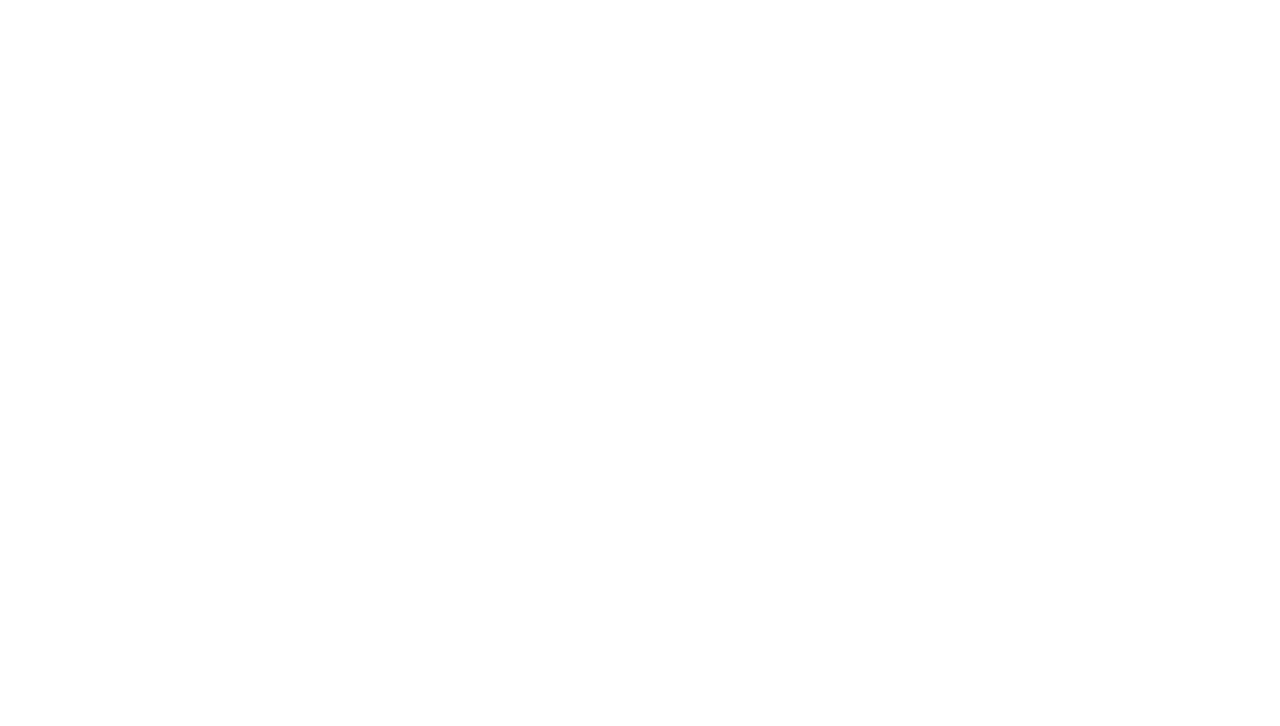
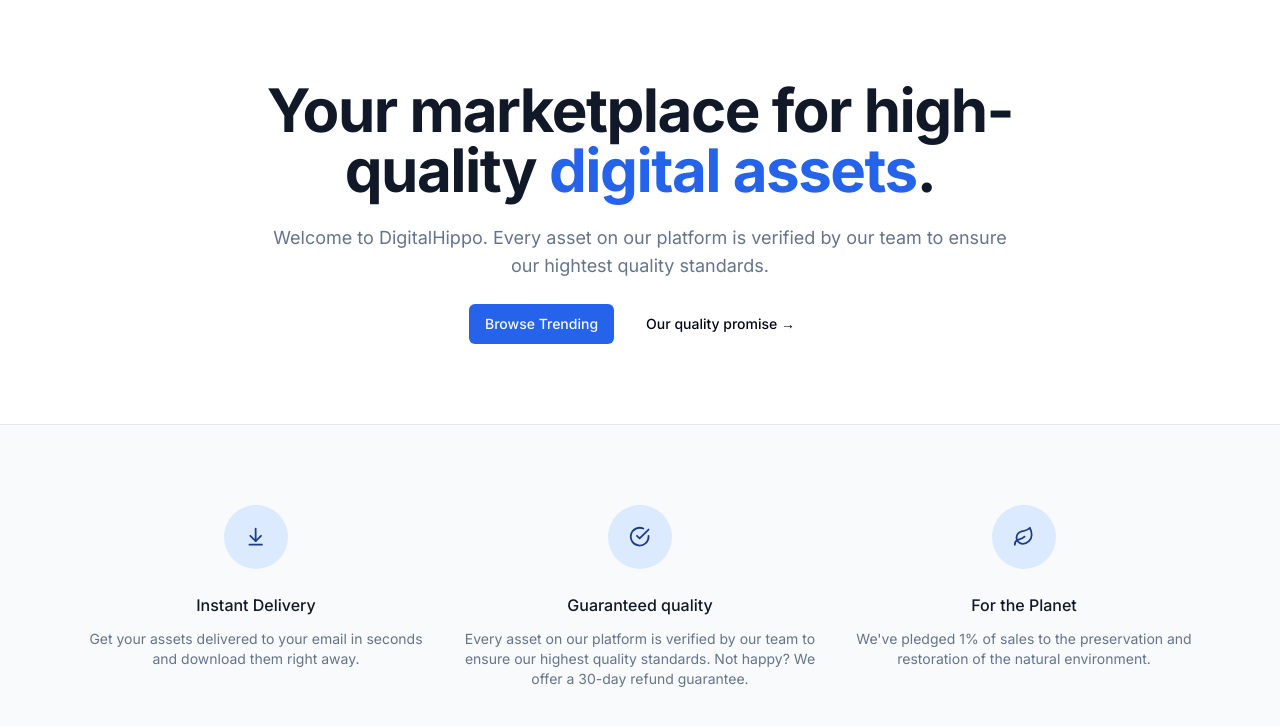
Before and after one commit to DJbeats182/DigitalHippo, a Next.js app: page / in a window 1280 px wide. Shown: the top 726 px of the page. Built offline with nearby package versions, Linux system fonts and the light colour scheme.

Commit message:
checkpoint

```diff
--- a/package.json
+++ b/package.json
@@ -9,6 +9,7 @@
     "lint": "next lint"
   },
   "dependencies": {
+    "@radix-ui/react-slot": "^1.0.2",
     "class-variance-authority": "^0.7.0",
     "clsx": "^2.0.0",
     "lucide-react": "^0.294.0",
--- a/src/app/globals.css
+++ b/src/app/globals.css
@@ -6,65 +6,49 @@
   :root {
     --background: 0 0% 100%;
     --foreground: 222.2 84% 4.9%;
-
     --card: 0 0% 100%;
     --card-foreground: 222.2 84% 4.9%;
-
     --popover: 0 0% 100%;
     --popover-foreground: 222.2 84% 4.9%;
-
-    --primary: 222.2 47.4% 11.2%;
+    --primary: 221.2 83.2% 53.3%;
     --primary-foreground: 210 40% 98%;
-
     --secondary: 210 40% 96.1%;
     --secondary-foreground: 222.2 47.4% 11.2%;
-
     --muted: 210 40% 96.1%;
     --muted-foreground: 215.4 16.3% 46.9%;
-
     --accent: 210 40% 96.1%;
     --accent-foreground: 222.2 47.4% 11.2%;
-
     --destructive: 0 84.2% 60.2%;
     --destructive-foreground: 210 40% 98%;
-
     --border: 214.3 31.8% 91.4%;
     --input: 214.3 31.8% 91.4%;
-    --ring: 222.2 84% 4.9%;
-
+    --ring: 221.2 83.2% 53.3%;
     --radius: 0.5rem;
   }
 
   .dark {
     --background: 222.2 84% 4.9%;
     --foreground: 210 40% 98%;
-
     --card: 222.2 84% 4.9%;
     --card-foreground: 210 40% 98%;
-
     --popover: 222.2 84% 4.9%;
     --popover-foreground: 210 40% 98%;
-
-    --primary: 210 40% 98%;
+    --primary: 217.2 91.2% 59.8%;
     --primary-foreground: 222.2 47.4% 11.2%;
-
     --secondary: 217.2 32.6% 17.5%;
     --secondary-foreground: 210 40% 98%;
-
     --muted: 217.2 32.6% 17.5%;
     --muted-foreground: 215 20.2% 65.1%;
-
     --accent: 217.2 32.6% 17.5%;
     --accent-foreground: 210 40% 98%;
-
     --destructive: 0 62.8% 30.6%;
     --destructive-foreground: 210 40% 98%;
-
     --border: 217.2 32.6% 17.5%;
     --input: 217.2 32.6% 17.5%;
-    --ring: 212.7 26.8% 83.9%;
+    --ring: 224.3 76.3% 48%;
   }
 }
+
 
 @layer base {
   * {
--- a/src/app/layout.tsx
+++ b/src/app/layout.tsx
@@ -30,4 +30,4 @@
   );
 }
 
-//17:19 https://www.youtube.com/watch?v=06g6YJ6JCJU
+//47:25 https://www.youtube.com/watch?v=06g6YJ6JCJU
--- a/src/app/page.tsx
+++ b/src/app/page.tsx
@@ -1,11 +1,79 @@
 import MaxWidthWrapper from "@/components/MaxWidthWrapper";
+import { Button, buttonVariants } from "@/components/ui/button";
+import { ArrowDownToLine, CheckCircle, Leaf } from "lucide-react";
+import Link from "next/link";
+
+const perks = [
+  {
+    name: "Instant Delivery",
+    Icon: ArrowDownToLine,
+    description:
+      "Get your assets delivered to your email in seconds and download them right away.",
+  },
+  {
+    name: "Guaranteed quality",
+    Icon: CheckCircle,
+    description:
+      "Every asset on our platform is verified by our team to ensure our highest quality standards. Not happy? We offer a 30-day refund guarantee.",
+  },
+  {
+    name: "For the Planet",
+    Icon: Leaf,
+    description:
+      "We've pledged 1% of sales to the preservation and restoration of the natural environment."
+  },
+]
 
 export default function Home() {
   return (
-    <MaxWidthWrapper>
-      <div className="py-20 mx-auto text-center flex flex-col items-center max-w-3xl">
+    <>
+      <MaxWidthWrapper>
+        <div className="py-20 mx-auto text-center flex flex-col items-center max-w-3xl">
+          <h1 className="text-4xl font-bold tracking-tight text-gray-900 sm:text-6xl">
+            Your marketplace for high-quality{' '}
+            <span className="text-blue-600">
+              digital assets
+            </span>
+            .
+          </h1>
+          <p className="mt-6 text-lg max-w-prose text-muted-foreground">
+            Welcome to DigitalHippo. Every asset on our
+            platform is verified by our team to ensure
+            our hightest quality standards.
+          </p>
+          <div className="flex flex-col sm:flex-row gap-4 mt-6">
+            <Link href='/products' className={buttonVariants()}>Browse Trending</Link>
+            <Button variant='ghost'>Our quality promise &rarr;</Button>
+          </div>
+        </div>
 
-      </div>
-    </MaxWidthWrapper>
+        {/* TODO: List products */}
+      </MaxWidthWrapper>
+
+      <section className="border-t border-gray-200 bg-gray-50">
+        <MaxWidthWrapper className="py-20">
+          <div className="grid grid-cols-1 gap-y-12 sm:grid-cols-2 sm:gap-x-6 lg:grid-cols-3 lg:gap-x-8 lg:gap-y-0">
+            {perks.map((perk) => (
+              <div key={perk.name} className="text-center md:flex md:items-start md:text-left lg:block lg:text-center">
+                <div className="md:flex-shrink-0 flex justify-center">
+                  <div className="h-16 w-16 flex items-center justify-center rounded-full bg-blue-100 text-blue-900">
+                    {<perk.Icon className="w-1/3 h-1/3" />}
+                  </div>
+                </div>
+
+                <div className="mt-6 md:ml-4 md:mt-0 lg:ml-0 lg:mt-6">
+                  <h3 className="text-base font-medium text-gray-900">
+                    {perk.name}
+                  </h3>
+                  <p className="mt-3 text-sm text-muted-foreground">
+                    {perk.description}
+                  </p>
+                </div>
+              </div>
+            ))}
+          </div>
+        </MaxWidthWrapper>
+      </section>
+    </>
   )
 }
--- /dev/null
+++ b/src/components/Navbar.tsx
@@ -0,0 +1,24 @@
+import Link from 'next/link'
+import MaxWidthWrapper from "./MaxWidthWrapper"
+
+const Navbar = () => {
+  return (
+    <div className="bg-white sticky z-50 top-0 inset-x-0 h-16">
+      <header className="relative bg-white">
+        <MaxWidthWrapper>
+          <div className="border-b border-gray-200">
+            <div className="flex h-16 items-center">
+              {/* TODO: Mobile nav */}
+
+              <div className="ml-4 flex lg:ml-0">
+                <Link href='/'></Link>
+              </div>
+            </div>
+          </div>
+        </MaxWidthWrapper>
+      </header>
+    </div>
+  )
+}
+
+export default Navbar
--- /dev/null
+++ b/src/components/ui/button.tsx
@@ -0,0 +1,56 @@
+import * as React from "react"
+import { Slot } from "@radix-ui/react-slot"
+import { cva, type VariantProps } from "class-variance-authority"
+
+import { cn } from "@/lib/utils"
+
+const buttonVariants = cva(
+  "inline-flex items-center justify-center whitespace-nowrap rounded-md text-sm font-medium ring-offset-background transition-colors focus-visible:outline-none focus-visible:ring-2 focus-visible:ring-ring focus-visible:ring-offset-2 disabled:pointer-events-none disabled:opacity-50",
+  {
+    variants: {
+      variant: {
+        default: "bg-primary text-primary-foreground hover:bg-primary/90",
+        destructive:
+          "bg-destructive text-destructive-foreground hover:bg-destructive/90",
+        outline:
+          "border border-input bg-background hover:bg-accent hover:text-accent-foreground",
+        secondary:
+          "bg-secondary text-secondary-foreground hover:bg-secondary/80",
+        ghost: "hover:bg-accent hover:text-accent-foreground",
+        link: "text-primary underline-offset-4 hover:underline",
+      },
+      size: {
+        default: "h-10 px-4 py-2",
+        sm: "h-9 rounded-md px-3",
+        lg: "h-11 rounded-md px-8",
+        icon: "h-10 w-10",
+      },
+    },
+    defaultVariants: {
+      variant: "default",
+      size: "default",
+    },
+  }
+)
+
+export interface ButtonProps
+  extends React.ButtonHTMLAttributes<HTMLButtonElement>,
+    VariantProps<typeof buttonVariants> {
+  asChild?: boolean
+}
+
+const Button = React.forwardRef<HTMLButtonElement, ButtonProps>(
+  ({ className, variant, size, asChild = false, ...props }, ref) => {
+    const Comp = asChild ? Slot : "button"
+    return (
+      <Comp
+        className={cn(buttonVariants({ variant, size, className }))}
+        ref={ref}
+        {...props}
+      />
+    )
+  }
+)
+Button.displayName = "Button"
+
+export { Button, buttonVariants }
```
Also changed, not shown: 1 other file (tests, documents, lock files or other folders).
